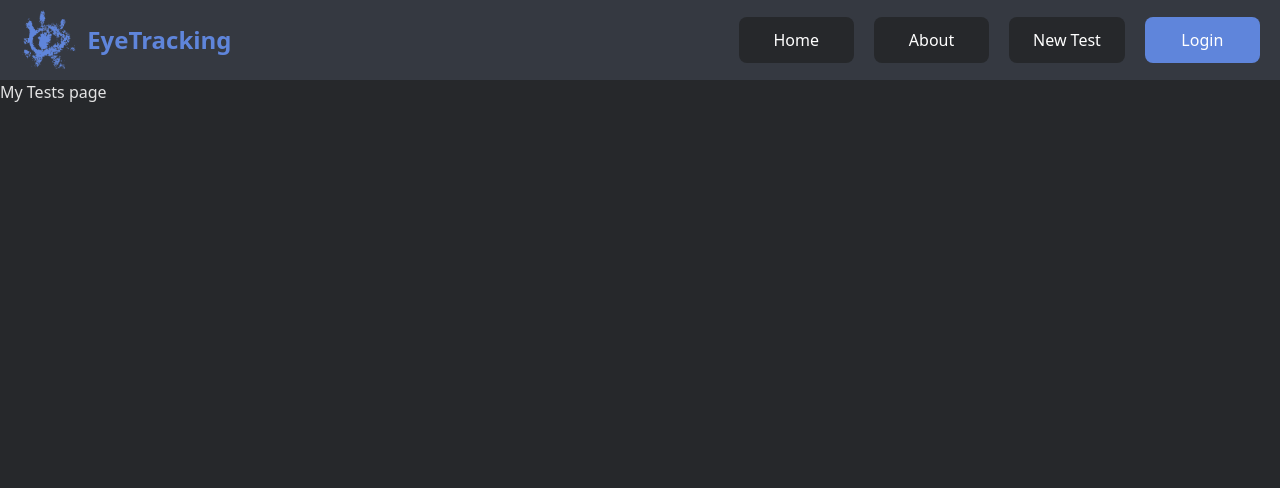
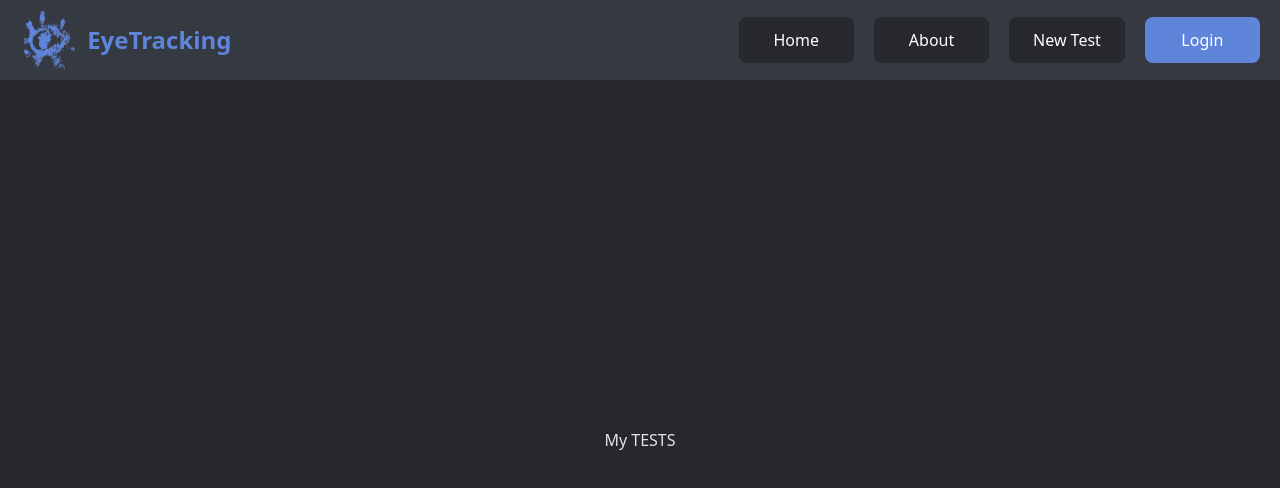
Before and after one commit to MateuszNawrocki777/pzsp2-eye-tracking, a React (Vite) app in the folder frontend/: page /myTests in a window 1280 px wide. Shown: the top 488 px of the page. Built offline with nearby package versions, Linux system fonts and the light colour scheme; no server answers; a web font is replaced by a local one.

Commit message:
create MyTestsPage

```diff
--- a/frontend/src/components/appContent/AppContent.jsx
+++ b/frontend/src/components/appContent/AppContent.jsx
@@ -7,6 +7,7 @@ import NewTestPage from "./newTestPage/NewTestPage";
 import AdminPage from "./adminPage/AdminPage";
 import RunTestPage from "./runTestPage/RunTestPage";
 import HomePage from "./homePage/HomePage";
+import MyTestsPage from "./myTestsPage/MyTestsPage"
 
 import "./AppContent.css";
 
@@ -21,7 +22,7 @@ export default function AppContent() {
         <Route path="/register" element={<RegisterPage />} />
         <Route path="/about" element={<div>About page</div>} />
         <Route path="/newTest" element={<NewTestPage />} />
-        <Route path="/myTests" element={<div>My Tests page</div>} />
+        <Route path="/myTests" element={<MyTestsPage />} />
         <Route path="/admin" element={<AdminPage />} />
         <Route path="/runTest" element={<RunTestPage />} />
         <Route path="*" element={<PageNotFound />} />
--- /dev/null
+++ b/frontend/src/components/appContent/myTestsPage/MyTestsPage.css
@@ -0,0 +1,165 @@
+.home-container {
+  height: 100%;
+  width: 100%;
+  display: flex;
+  flex-direction: column;
+  justify-content: center;
+  align-items: center;
+}
+
+.home-content-container {
+  height: 80%;
+  width: 80%;
+  display: flex;
+  flex-direction: column;
+  align-items: stretch;
+  justify-content: space-between;
+  gap: 20px;
+  background-color: #353941;
+  border-radius: 8px;
+  padding: 20px;
+  overflow-y: auto;
+  position: relative;
+}
+
+/* .home-content-container h1 {
+  text-align: center;
+  margin-bottom: 32px;
+}
+
+.home-images-container {
+  display: flex;
+  flex-direction: row;
+  align-items: center;
+  gap: 20px;
+  padding: 20px;
+  overflow-x: auto;
+  background-color: #26282b;
+  border-radius: 8px;
+}
+
+.home-add-image-thumbnail {
+  cursor: pointer;
+}
+
+.home-add-image-text {
+  font-weight: normal;
+  cursor: auto;
+}
+
+.home-add-image-text:hover {
+  border: 1px solid transparent;
+}
+
+.home-preview-image-button {
+  top: 5px;
+  left: 5px;
+}
+
+.home-remove-image-button {
+  top: 5px;
+  right: 5px;
+}
+
+.home-remove-image-button:hover {
+  border-color: #ff4a4a;
+}
+
+.home-control-container {
+  display: flex;
+  flex-direction: row;
+  justify-content: space-between;
+}
+
+.home-control-panel {
+  background-color: #26282b;
+  border-radius: 8px;
+  padding: 20px;
+  display: flex;
+  flex-direction: column;
+  gap: 10px;
+  width: 20%;
+}
+
+.home-control-panel h2 {
+  margin: 0;
+  text-align: center;
+}
+
+.home-control-checkbox {
+  display: flex;
+  align-items: center;
+  gap: 10px;
+  user-select: none;
+}
+
+.home-time-input {
+  width: 2.5rem;
+}
+
+.home-reset-button {
+  position: absolute;
+  top: 20px;
+  right: 20px;
+  background-color: #26282b;
+}
+
+.home-reset-button:hover {
+  border-color: #ff4a4a;
+}
+
+.home-reset-popup-message-content {
+  display: flex;
+  flex-direction: column;
+  align-items: stretch;
+  margin: 10px 20px;
+}
+
+.home-reset-popup-buttons-container {
+  display: flex;
+  flex-direction: row;
+  justify-content: space-between;
+  margin-top: 30px;
+}
+
+.home-reset-popup-message-content h2 {
+  margin: 0;
+  text-align: center;
+}
+
+.home-finish-test-control {
+  flex: 1;
+  display: flex;
+  flex-direction: column;
+  justify-content: flex-end;
+  align-items: stretch;
+  gap: 10px;
+}
+
+.home-finish-test-control p {
+  margin: 0;
+  font-size: 0.9rem;
+  color: #bbbbbb;
+  display: flex;
+  align-items: center;
+  min-height: 1.5em;
+}
+
+.home-finish-test-control p .material-symbols-outlined {
+  vertical-align: middle;
+  margin-right: 5px;
+  font-size: 1rem;
+}
+
+.home-save-test-button {
+  background-color: #5f85db;
+}
+
+.home-save-test-button.disabled-button {
+  background-color: #353941;
+  cursor: not-allowed;
+}
+
+.home-save-test-button.disabled-button:hover {
+  border-color: transparent;
+} */
--- /dev/null
+++ b/frontend/src/components/appContent/myTestsPage/MyTestsPage.jsx
@@ -0,0 +1,15 @@
+import { useState, useRef } from "react";
+import { useNavigate } from "react-router-dom";
+
+import { useNewTest } from "../../../hooks/newTestContext";
+
+import "./MyTestsPage.css";
+
+export default function MyTestsPage() {
+  return (
+    <div className="home-container">
+      My TESTS
+
+    </div>
+  );
+}
```
